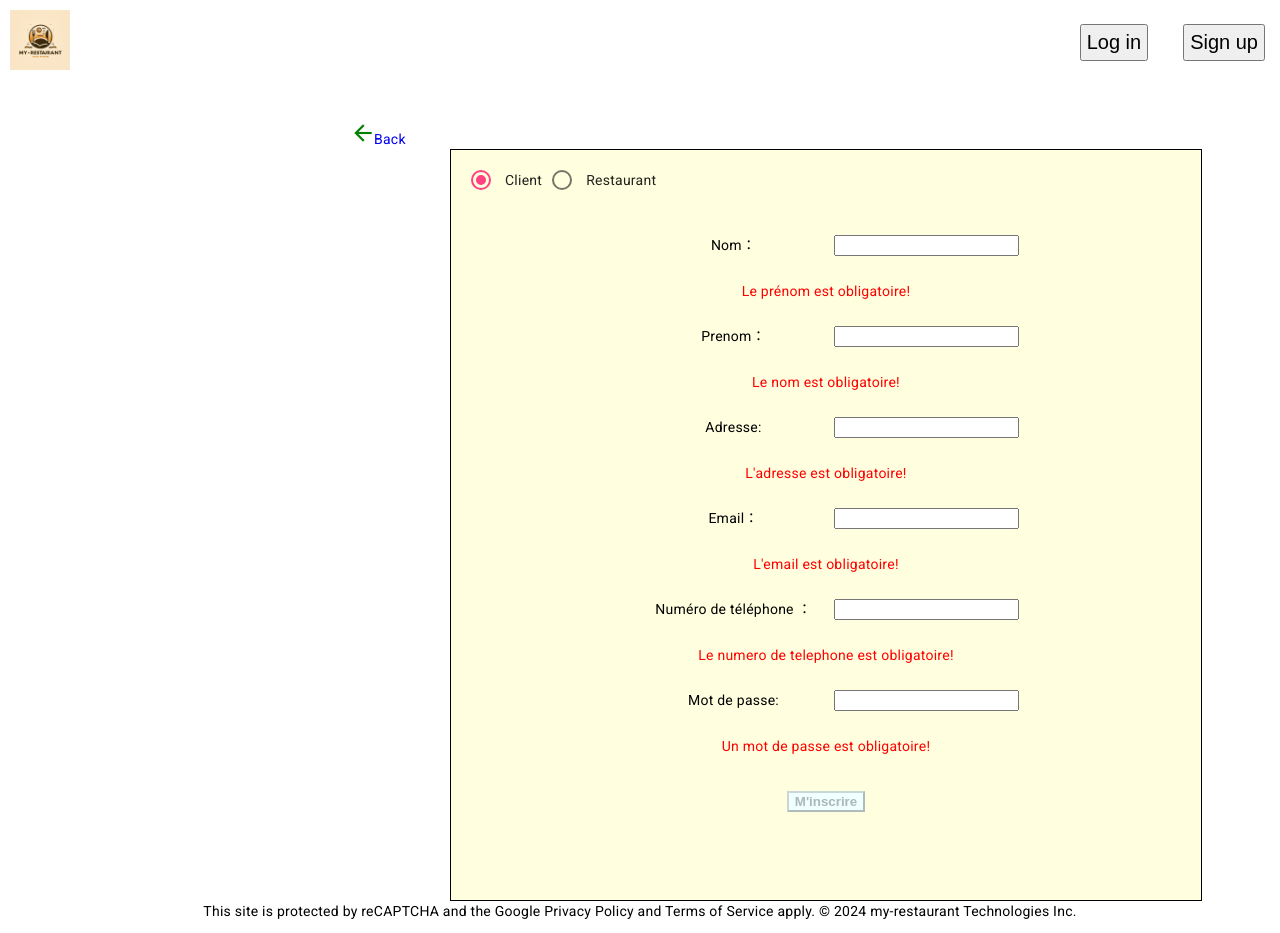
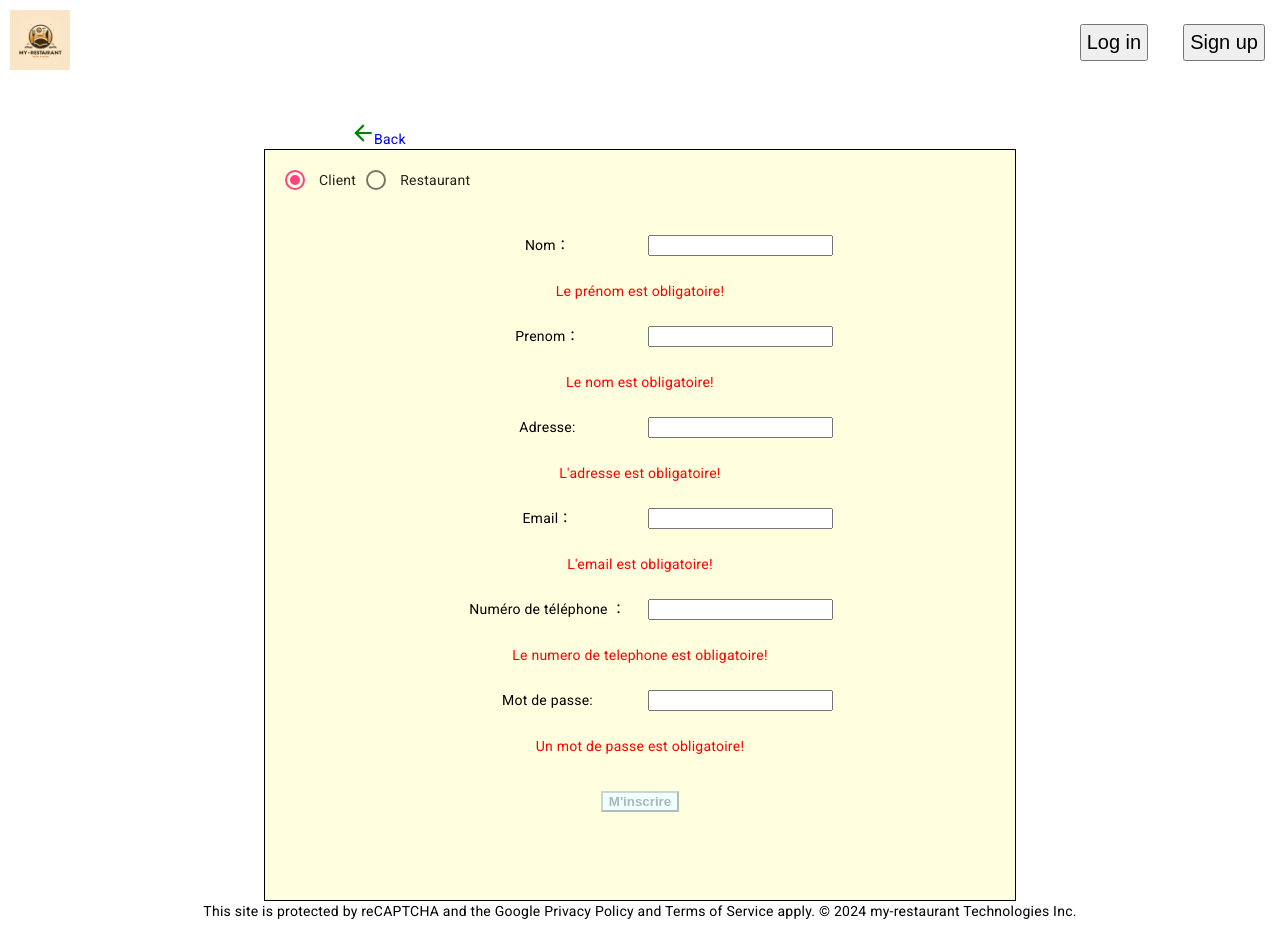
Before and after one commit to Ripcord595/my-restaurant-app, an Angular app: page /signup in a window 1280 px wide. Built offline with nearby package versions, Linux system fonts and the light colour scheme.

Commit message:
little update

```diff
--- a/src/app/components/login/login.component.css
+++ b/src/app/components/login/login.component.css
@@ -12,12 +12,10 @@
 #wrap .logWrap{
   height: 408px;
   width: 600px;
-  position: absolute;
-  top: 50%;
-  left: 50%;
-  right: 50%;
-  margin: 0 0 0 -300px;
-  display: inline-block;
+
+  margin-left: auto; /* 设置左边距为自动 */
+  margin-right: auto; /* 设置右边距为自动 */
+  display: block; /* 这是默认值，确保元素被视为块级元素 */
 }
 #wrap .banner{
   height: 300px;
--- a/src/app/components/signup/signup.component.css
+++ b/src/app/components/signup/signup.component.css
@@ -24,12 +24,13 @@ input{
   cursor: pointer;
 }
 #editor{
-  alignment: center;
-  border:  solid 1px black;
+  border: solid 1px black;
   background-color: lightyellow;
   width: 750px;
   height: 750px;
-  margin-left: 450px;
+  margin-left: auto; /* 设置左边距为自动 */
+  margin-right: auto; /* 设置右边距为自动 */
+  display: block; /* 这是默认值，确保元素被视为块级元素 */
 }
 
 #reset{
```
